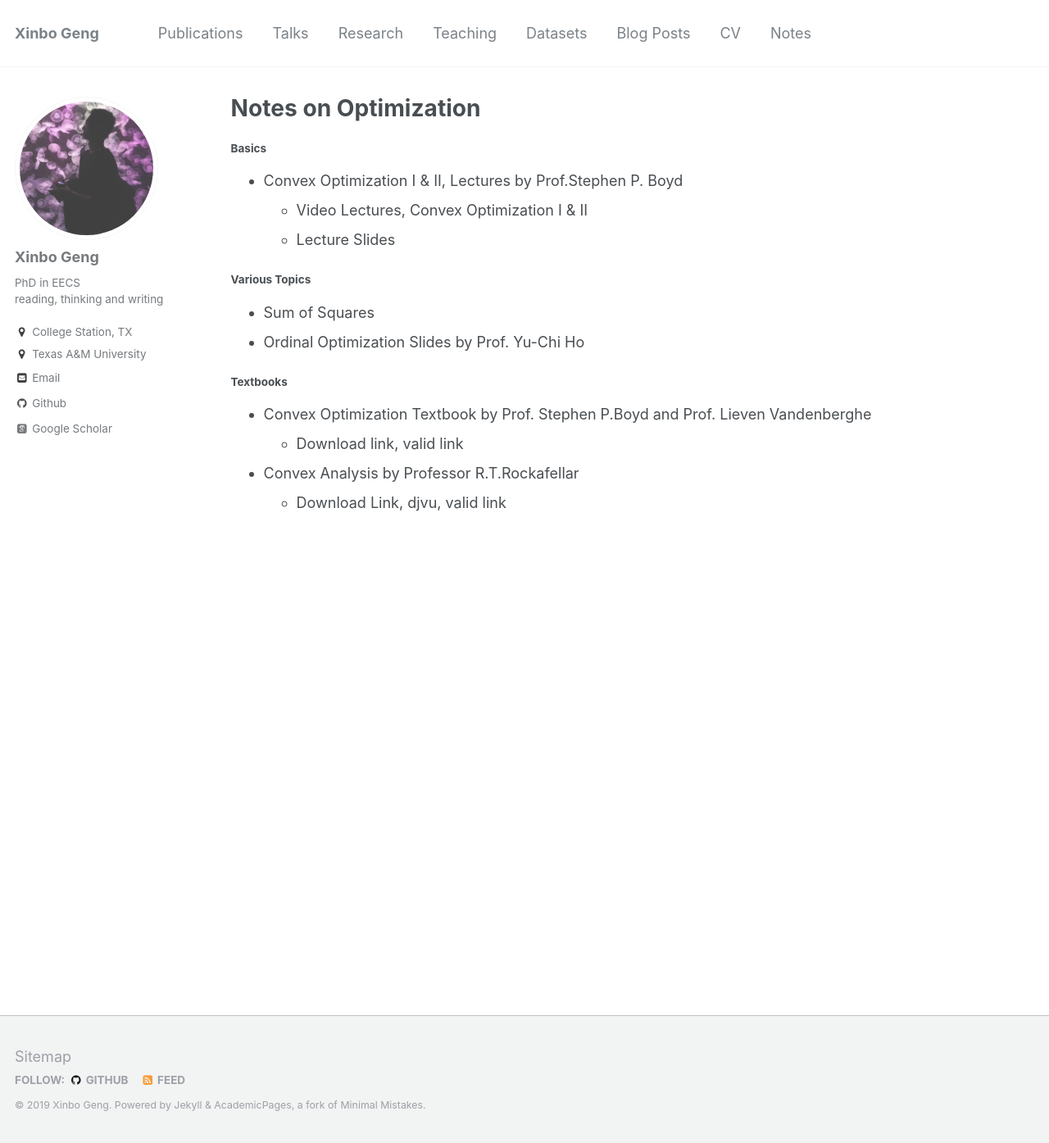
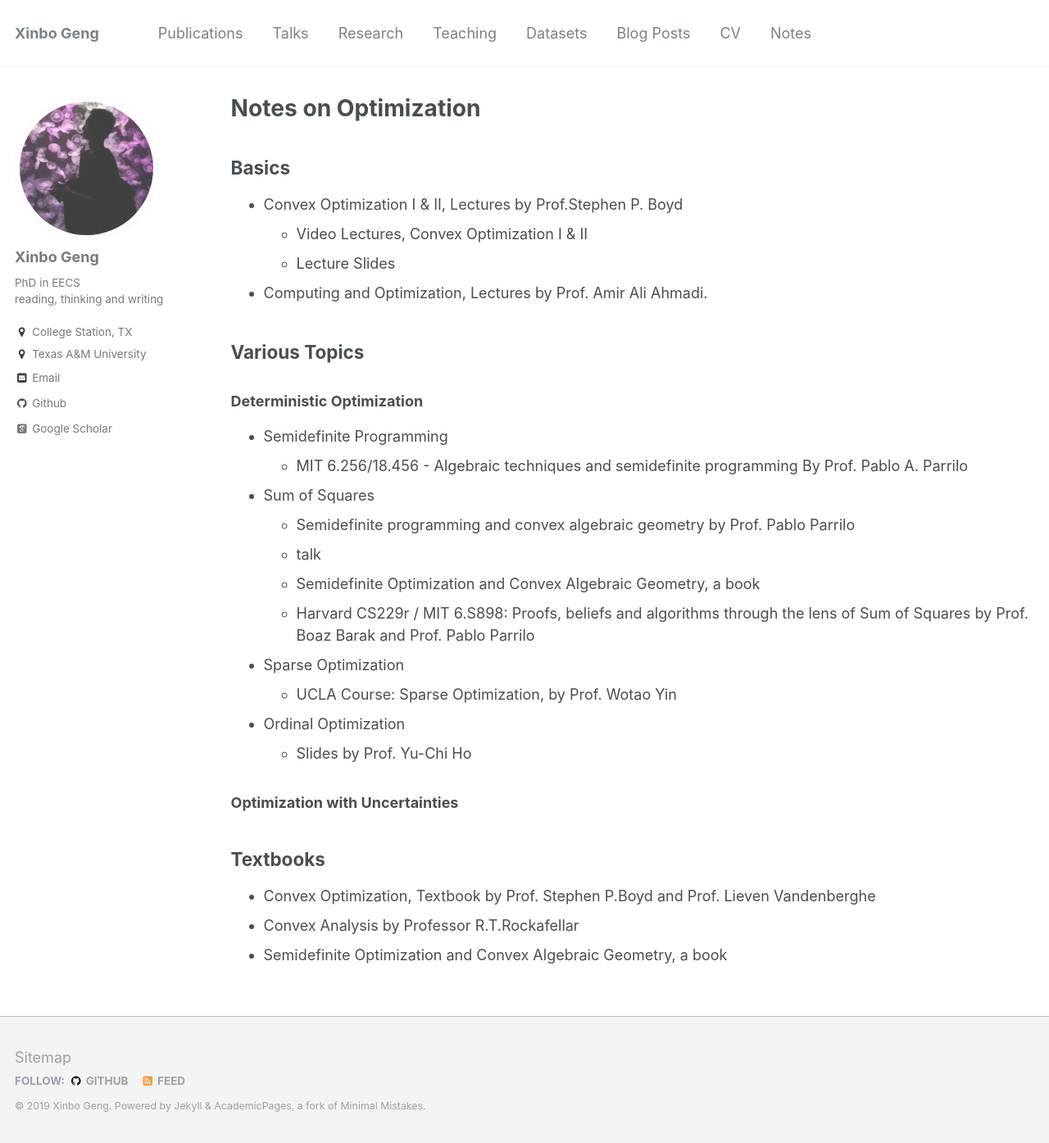
Before and after one commit to xb00dx/xb00dx.github.io, a Jekyll site: the page built from _pages/optimization.md, in a window 1280 px wide and 1395 px high. Shown: the whole window at 82% size. Built offline with Jekyll 4.4.1, drawn with Linux system fonts in a browser that asks for light colours; some web fonts are replaced.

```diff
--- a/_pages/optimization.md
+++ b/_pages/optimization.md
@@ -7,18 +7,31 @@ author_profile: true
 
 {% include base_path %}
 
-#### Basics
+## Basics
 - Convex Optimization [I](http://stanford.edu/class/ee364a/index.html) & II, Lectures by Prof.Stephen P. Boyd
 	- [Video Lectures, Convex Optimization I & II](https://www.youtube.com/playlist?list=PL3D9A62846A129C47)
     - [Lecture Slides](http://stanford.edu/class/ee364a/lectures.html)
+- [Computing and Optimization](http://aaa.princeton.edu/orf363), Lectures by Prof. Amir Ali Ahmadi.
 
-#### Various Topics
+
+## Various Topics
+### Deterministic Optimization
+- Semidefinite Programming
+	- [MIT 6.256/18.456 - Algebraic techniques and semidefinite programming](https://learning-modules.mit.edu/materials/index.html?uuid=/course/6/sp19/6.256#materials) By Prof. Pablo A. Parrilo
 - Sum of Squares
+	- [Semidefinite programming and convex algebraic geometry](http://www.mit.edu/~parrilo/pubs/talkfiles/FoCM.pdf) by Prof. Pablo Parrilo
+	- [talk](http://www.mit.edu/~parrilo/pubs/talkfiles/Eckman.pdf)
+	- [Semidefinite Optimization and Convex Algebraic Geometry, a book](http://www.mit.edu/~parrilo/sdocag/)
+	- [Harvard CS229r / MIT 6.S898: Proofs, beliefs and algorithms through the lens of Sum of Squares](https://www.boazbarak.org/sos/) by Prof. Boaz Barak and Prof. Pablo Parrilo
+- Sparse Optimization
+	- [UCLA Course: Sparse Optimization](http://www.math.ucla.edu/~wotaoyin/summer2013/), by Prof. Wotao Yin
 - Ordinal Optimization
-    Slides by Prof. Yu-Chi Ho
+    - [Slides](http://people.seas.harvard.edu/~ho/DEDS/OO/OOTOC.html) by Prof. Yu-Chi Ho
 
-#### Textbooks
-- Convex Optimization Textbook by Prof. Stephen P.Boyd and Prof. Lieven Vandenberghe
-	- Download link, valid link
+### Optimization with Uncertainties
+
+
+## Textbooks
+- [Convex Optimization](http://web.stanford.edu/~boyd/cvxbook/bv_cvxbook.pdf), Textbook by Prof. Stephen P.Boyd and Prof. Lieven Vandenberghe
 - Convex Analysis by Professor R.T.Rockafellar
-	- Download Link, djvu, valid link
+- [Semidefinite Optimization and Convex Algebraic Geometry, a book](http://www.mit.edu/~parrilo/sdocag/)
```
Also changed, not shown: _pages/notes.md (+6 -4 lines), _pages/other-notes.md (added, +12 -0 lines).
